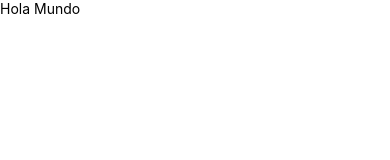
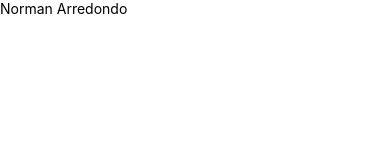
Before and after one commit to Norman-Arredondo/citasReactNative, a React Native app: screen / in a window 390 px wide. Shown: the top 160 px of the page. Built offline with nearby package versions, Linux system fonts and the light colour scheme.

Commit message:
Reto
Nombre en pantalla

```diff
--- a/App.js
+++ b/App.js
@@ -2,16 +2,16 @@
 import React from 'react';
 
 import {
-  SafeAreaView,
+  View,
   Text,
 } from 'react-native';
 
 const App = () => {
   return (
-    /** Funciona para los dispositivos con Noch */
-    <SafeAreaView>
-      <Text>Hola Mundo</Text>
-    </SafeAreaView>
+
+    <View>
+      <Text>Norman Arredondo</Text>
+    </View>
   );
 };
 
```
